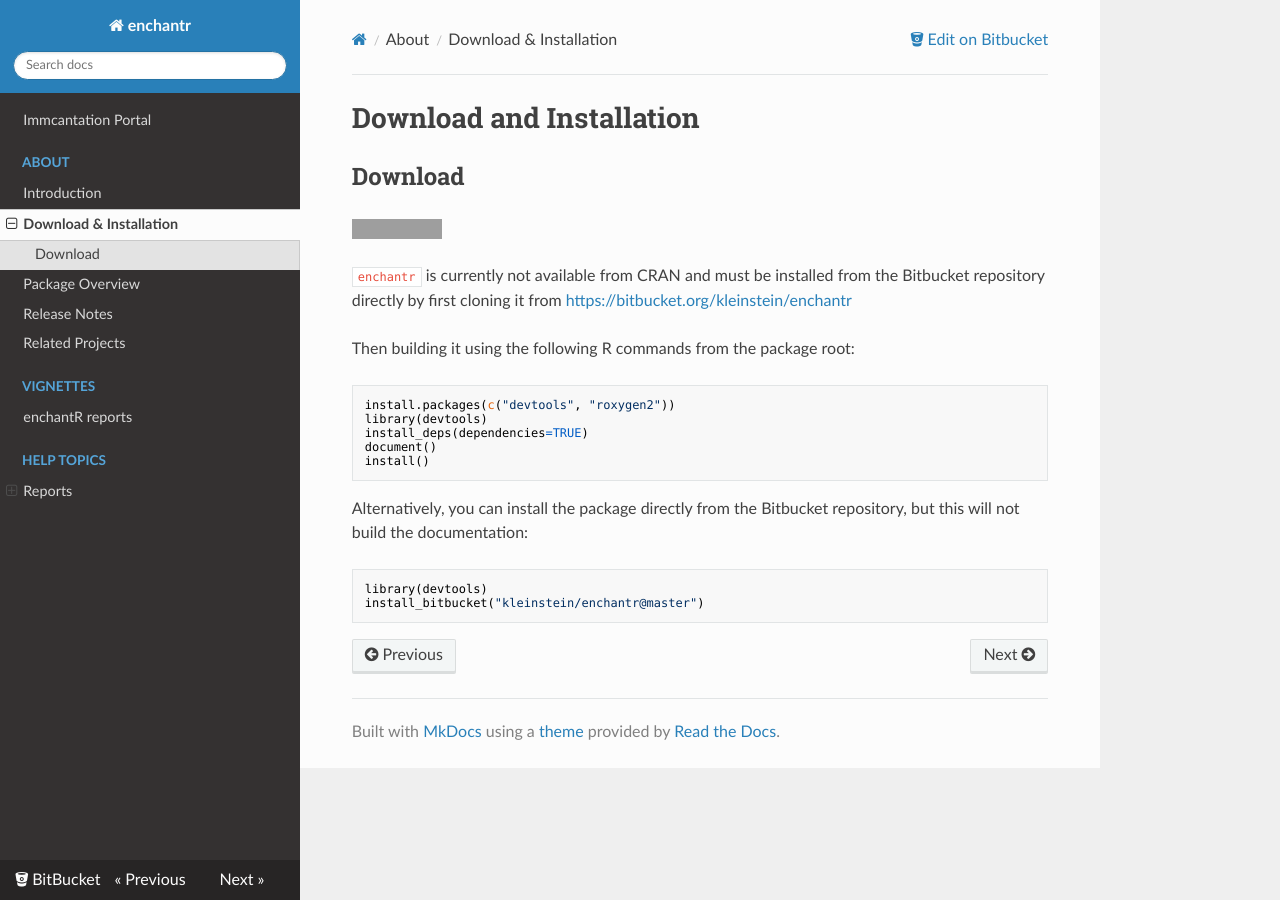
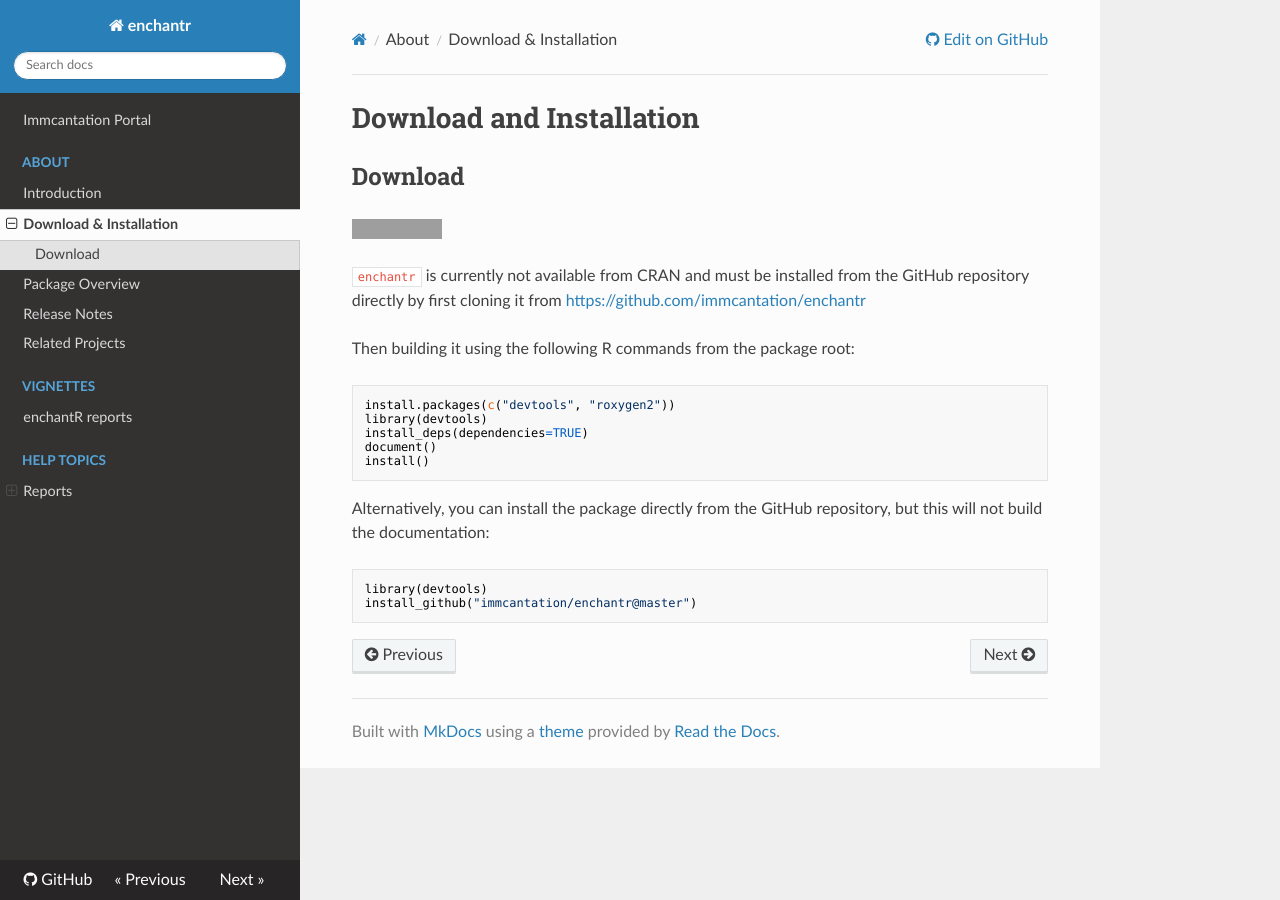
Before and after one commit to immcantation/enchantr, an MkDocs documentation site: the page built from docs/install.md, in a window 1280 px wide. Built offline with MkDocs 1.6.1, drawn with Linux system fonts in a browser that asks for light colours; nearby versions of some CDN libraries; grey boxes are pictures that could not be loaded.

Commit message:
use new github url

````diff
--- a/docs/install.md
+++ b/docs/install.md
@@ -6,7 +6,7 @@ Download
 [![Lifecycle: experimental](https://img.shields.io/badge/lifecycle-experimental-orange.svg)](https://lifecycle.r-lib.org/articles/stages.html#experimental)
 
 `enchantr` is currently not available from CRAN and must be installed from the
-Bitbucket repository directly by first cloning it from [https://bitbucket.org/kleinstein/enchantr](https://bitbucket.org/kleinstein/enchantr)
+GitHub repository directly by first cloning it from [https://github.com/immcantation/enchantr](https://github.com/immcantation/enchantr)
 
 Then building it using the following R commands from the package root:
 
@@ -18,10 +18,10 @@ document()
 install()
 ```
 
-Alternatively, you can install the package directly from the Bitbucket repository, but this
+Alternatively, you can install the package directly from the GitHub repository, but this
 will not build the documentation:
 
 ```R
 library(devtools)
-install_bitbucket("kleinstein/enchantr@master")
+install_github("immcantation/enchantr@master")
 ```
--- a/mkdocs.yml
+++ b/mkdocs.yml
@@ -1,7 +1,7 @@
 site_name: enchantr
 site_url: https://enchantr.readthedocs.io
 site_favicon: img/favicon.ico
-repo_url: https://bitbucket.org/kleinstein/enchantr
+repo_url: https://github.com/immcantation/enchantr
 edit_uri: src/master/docs/
 theme: readthedocs
 site_name: enchantr
````
Also changed, not shown: README.md (+1 -1 lines), docs/index.md (+1 -1 lines).
